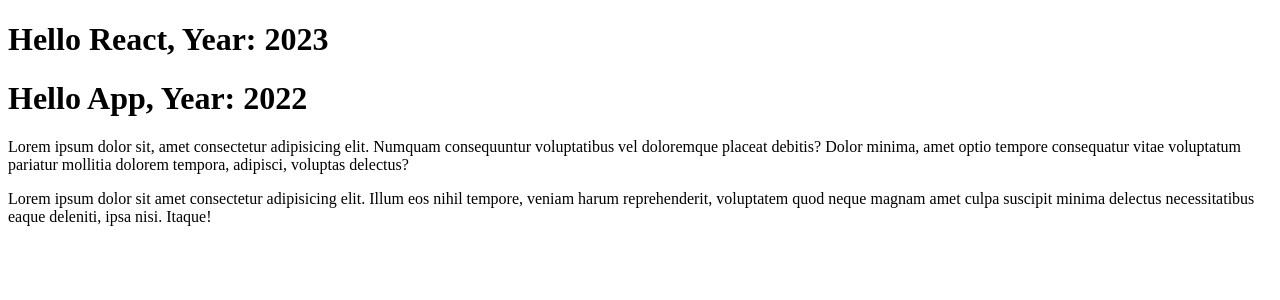
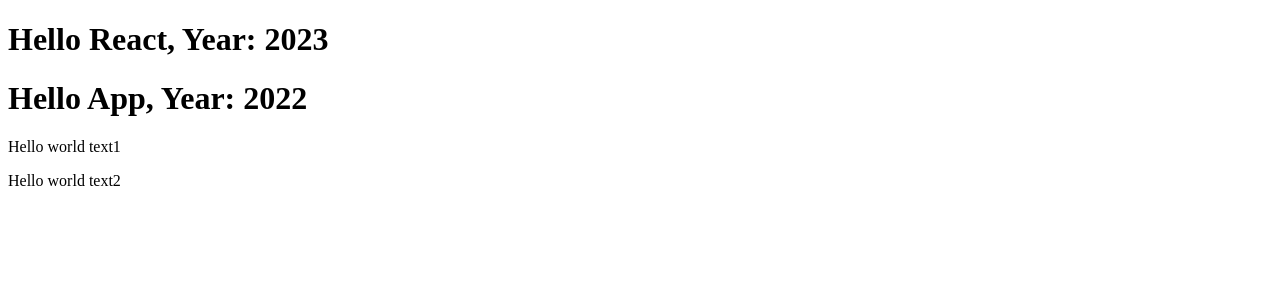
Before and after one commit to NataliyaPodov/29-11-react, a React (Create React App) app: page / in a window 1280 px wide. Shown: the top 300 px of the page. Built offline with nearby package versions, Linux system fonts and the light colour scheme; the HTML template or start-up script is replaced by a standard one.

Commit message:
add props Content

```diff
--- /dev/null
+++ b/src/Content.tsx
@@ -0,0 +1,14 @@
+type ContentType = {
+    text1: string
+    text2: string
+}
+
+const Content = (props: ContentType) => {
+    return (
+        <>
+            <p>{props.text1}</p>
+            <p>{props.text2}</p>
+        </>
+    )
+}
+export default Content
--- a/src/index.tsx
+++ b/src/index.tsx
@@ -1,34 +1,16 @@
 import React from 'react'
 import ReactDOM from 'react-dom/client'
 import Title from './Title'
+import Content from './Content'
 
 /* Стрелочная функция */
 
-const Content = () => {
-    return (
-        <React.Fragment>
-            <p>
-                Lorem ipsum dolor sit, amet consectetur adipisicing elit.
-                Numquam consequuntur voluptatibus vel doloremque placeat
-                debitis? Dolor minima, amet optio tempore consequatur vitae
-                voluptatum pariatur mollitia dolorem tempora, adipisci, voluptas
-                delectus?
-            </p>
-            <p>
-                Lorem ipsum dolor sit amet consectetur adipisicing elit. Illum
-                eos nihil tempore, veniam harum reprehenderit, voluptatem quod
-                neque magnam amet culpa suscipit minima delectus necessitatibus
-                eaque deleniti, ipsa nisi. Itaque!
-            </p>
-        </React.Fragment>
-    )
-}
 const App = () => {
     return (
         <>
             <Title title="React" year={2023} />
             <Title title="App" year={2022} />
-            <Content />
+            <Content text1="Hello world text1" text2="Hello world text2" />
         </>
     )
 }
```
